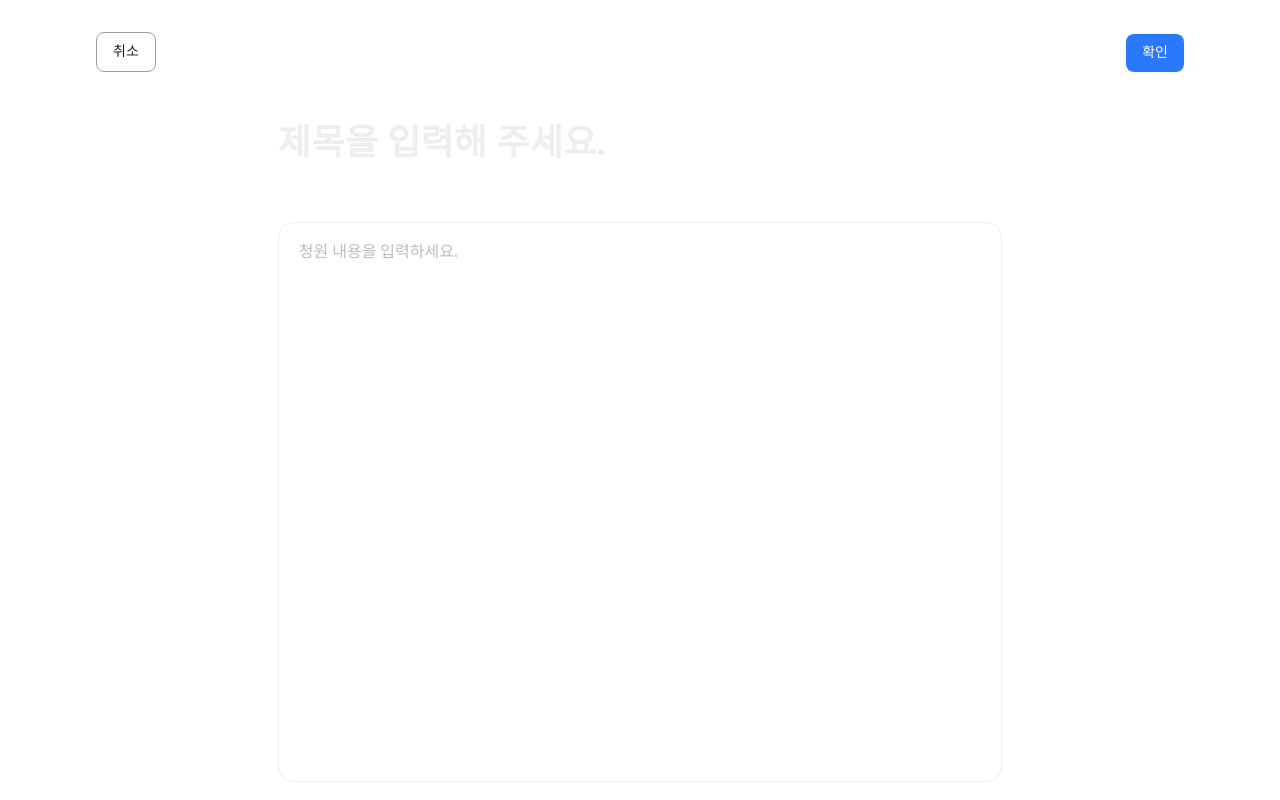
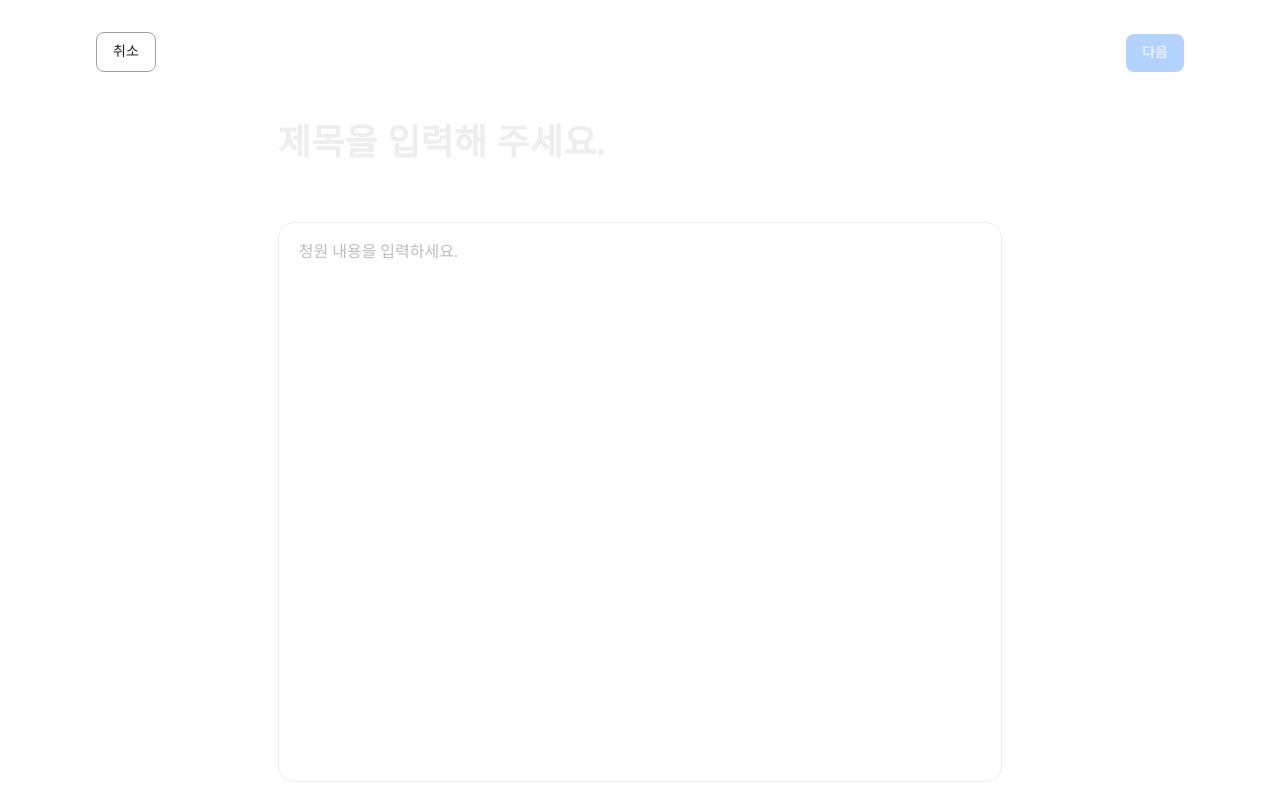
Before and after one commit to Bamdoliro/stupetition, a React (Create React App) app: page /createPetition in a window 1280 px wide. Built offline with nearby package versions, Linux system fonts and the light colour scheme; no server answers.

Commit message:
ADD :: 기능 추가

```diff
--- a/src/components/CreatePetition/index.tsx
+++ b/src/components/CreatePetition/index.tsx
@@ -1,21 +1,67 @@
+import { createPetition } from 'api/petition';
+import { useState } from 'react';
+import { useMutation } from 'react-query';
+import { useNavigate } from 'react-router-dom';
+import { CreatePetitionType } from 'type/petition/petition.type';
 import * as S from './style';
 
 const CreatePetition = () => {
+  const navigate = useNavigate();
+  const [petitionData, setPetitionData] = useState<CreatePetitionType>({
+    title: '',
+    content: '',
+  });
+
+  const { mutate } = useMutation(createPetition, {
+    onSuccess: () => {
+      alert('게시글 작성 성공 !!');
+      navigate('/');
+    },
+    onError: (err) => {
+      console.log(err);
+    },
+  });
+
+  const onChange = (e: React.ChangeEvent<HTMLTextAreaElement>) => {
+    const { name, value } = e.target;
+    setPetitionData({ ...petitionData, [name]: value });
+  };
+
+  const submit = () => {
+    mutate(petitionData);
+  };
+
   return (
     <S.Container>
       <S.Header>
         <S.HeaderWrap>
-          <S.UnfilledButton>
+          <S.UnfilledButton onClick={() => navigate('/')}>
             <S.UnfilledButtonText>취소</S.UnfilledButtonText>
           </S.UnfilledButton>
-          <S.FilledButton>
-            <S.FilledButtonText>확인</S.FilledButtonText>
-          </S.FilledButton>
+          {petitionData.content.length <= 0 ||
+          petitionData.title.length <= 0 ? (
+            <S.ScarceFilledButton>
+              <S.ScarceFilledButtonText>다음</S.ScarceFilledButtonText>
+            </S.ScarceFilledButton>
+          ) : (
+            <S.FilledButton onClick={submit}>
+              <S.FilledButtonText>다음</S.FilledButtonText>
+            </S.FilledButton>
+          )}
         </S.HeaderWrap>
       </S.Header>
       <S.ContentsWrap>
-        <S.TitleInput placeholder="제목을 입력해 주세요." maxLength={40} />
-        <S.ContentInput placeholder="청원 내용을 입력하세요." />
+        <S.TitleInput
+          onChange={onChange}
+          name="title"
+          placeholder="제목을 입력해 주세요."
+          maxLength={40}
+        />
+        <S.ContentInput
+          onChange={onChange}
+          name="content"
+          placeholder="청원 내용을 입력하세요."
+        />
       </S.ContentsWrap>
     </S.Container>
   );
--- a/src/components/CreatePetition/style.ts
+++ b/src/components/CreatePetition/style.ts
@@ -46,12 +46,27 @@ export const UnfilledButton = styled.button`
   border: 1px solid ${color.gray500};
 `;
 
+export const ScarceFilledButton = styled.button`
+  cursor: default;
+  display: flex;
+  align-items: center;
+  justify-content: center;
+  border-radius: 8px;
+  padding: 10px 16px;
+  background-color: #b4d2ff;
+  color: ${color.white};
+`;
+
 export const FilledButtonText = styled(T.btn2)`
   color: ${color.white};
 `;
 
 export const UnfilledButtonText = styled(T.btn2)`
   color: ${color.gray900};
+`;
+
+export const ScarceFilledButtonText = styled(T.btn2)`
+  color: ${color.white};
 `;
 
 export const ContentsWrap = styled.div`
```
Also changed, not shown: src/components/board/createBoard/index.tsx (deleted, +0 -52 lines), src/components/board/createBoard/style.ts (deleted, +0 -19 lines).
